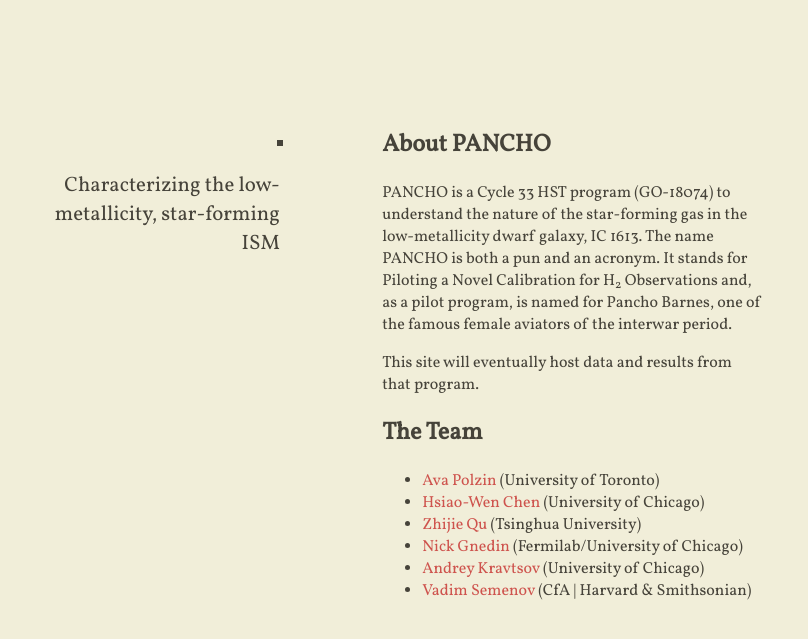
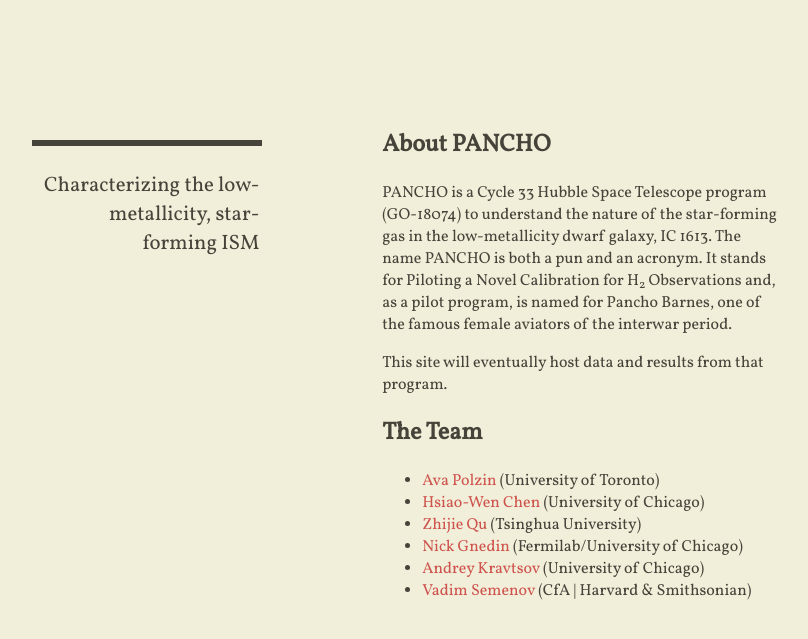
Before and after one commit to pancho-pilot/pancho-pilot.github.io, a Jekyll site: the page built from index.html, in a window 1280 px wide. Shown: the top 639 px of the page, without its empty margins (285-1093 px from the left). Built offline with Jekyll 4.4.1, drawn with Linux system fonts in a browser that asks for light colours; nearby versions of some CDN libraries.

Commit message:
whoops the logo doesn't autoresize

```diff
--- a/_includes/content.html
+++ b/_includes/content.html
@@ -1,5 +1,5 @@
 <h2>About PANCHO</h2>
-<p>PANCHO is a Cycle 33 HST program (GO-18074) to understand the nature of the star-forming gas in the low-metallicity dwarf galaxy, IC 1613. The name PANCHO is both a pun and an acronym. It stands for Piloting a Novel Calibration for H<sub>2</sub> Observations and, as a pilot program, is named for Pancho Barnes, one of the famous female aviators of the interwar period.</p>
+<p>PANCHO is a Cycle 33 Hubble Space Telescope program (GO-18074) to understand the nature of the star-forming gas in the low-metallicity dwarf galaxy, IC 1613. The name PANCHO is both a pun and an acronym. It stands for Piloting a Novel Calibration for H<sub>2</sub> Observations and, as a pilot program, is named for Pancho Barnes, one of the famous female aviators of the interwar period.</p>
 
 <!-- <h2>Features</h2>
 <ul>
@@ -13,12 +13,12 @@
 
 <h2>The Team</h2>
 <ul>
-  <li><a href="https://avapolzin.github.io">Ava Polzin</a> (University of Toronto)</li>
-  <li><a href="https://lambda.uchicago.edu/wordpress/">Hsiao-Wen Chen</a> (University of Chicago)</li>
-  <li><a href="https://quzhijie.github.io">Zhijie Qu</a> (Tsinghua University)</li>
-  <li><a href="https://astro.uchicago.edu/~gnedin/">Nick Gnedin</a> (Fermilab/University of Chicago)</li>
-  <li><a href="https://astro.uchicago.edu/~andrey/">Andrey Kravtsov</a> (University of Chicago)</li>
-  <li><a href="https://vadimsemenov.com">Vadim Semenov</a> (CfA | Harvard & Smithsonian)</li>
+  <li><a href="https://avapolzin.github.io" target="_blank">Ava Polzin</a> (University of Toronto)</li>
+  <li><a href="https://lambda.uchicago.edu/wordpress/" target="_blank">Hsiao-Wen Chen</a> (University of Chicago)</li>
+  <li><a href="https://quzhijie.github.io" target="_blank">Zhijie Qu</a> (Tsinghua University)</li>
+  <li><a href="https://astro.uchicago.edu/~gnedin/" target="_blank">Nick Gnedin</a> (Fermilab/University of Chicago)</li>
+  <li><a href="https://astro.uchicago.edu/~andrey/" target="_blank">Andrey Kravtsov</a> (University of Chicago)</li>
+  <li><a href="https://vadimsemenov.com" target="_blank">Vadim Semenov</a> (CfA | Harvard & Smithsonian)</li>
 </ul>
 
 <!-- <hr />
--- a/assets/main.scss
+++ b/assets/main.scss
@@ -60,8 +60,8 @@ since it must be aligned with the content */
 }
 
 .logo {
-	// width: 96px;
-	// height: 96px;
+	width: 100%;
+	height: 100%;
 	display: inline-block;
 	background-size: cover;
 	border-radius: 0;
@@ -134,7 +134,7 @@ footer {
 	aligned right */
 	header {
 		float: left;
-		width: 36%;
+		width: 33%;
 		text-align: right;
 	}
 
@@ -145,7 +145,7 @@ footer {
 	}
 
 	main {
-		width: 56%;
+		width: 59%;
 		margin-left: 54%;
 		padding: 0;
 	}
```
